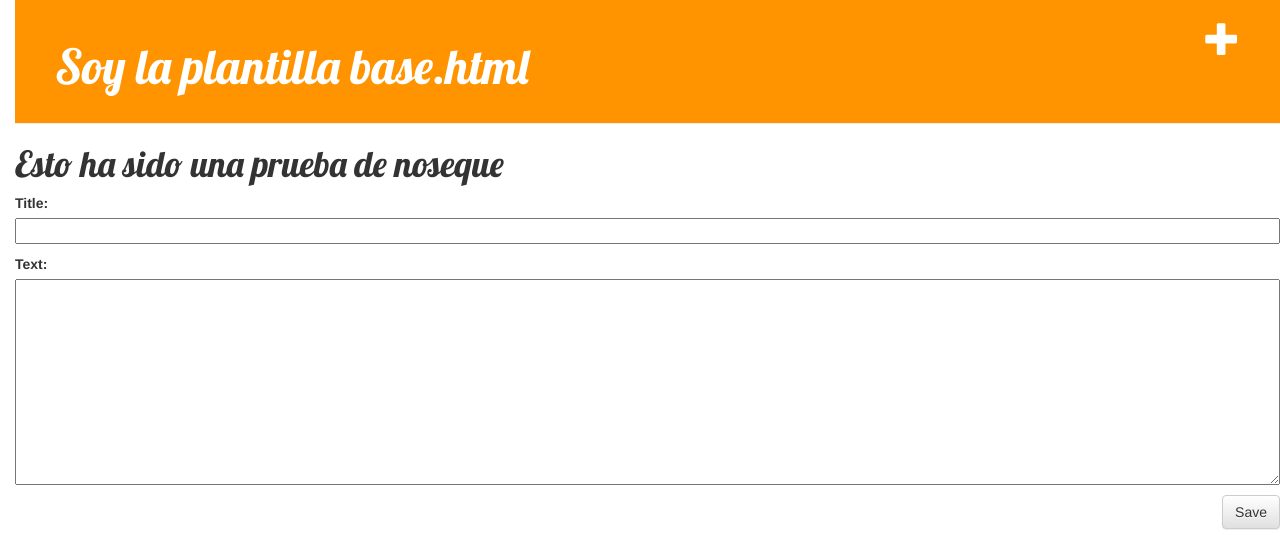
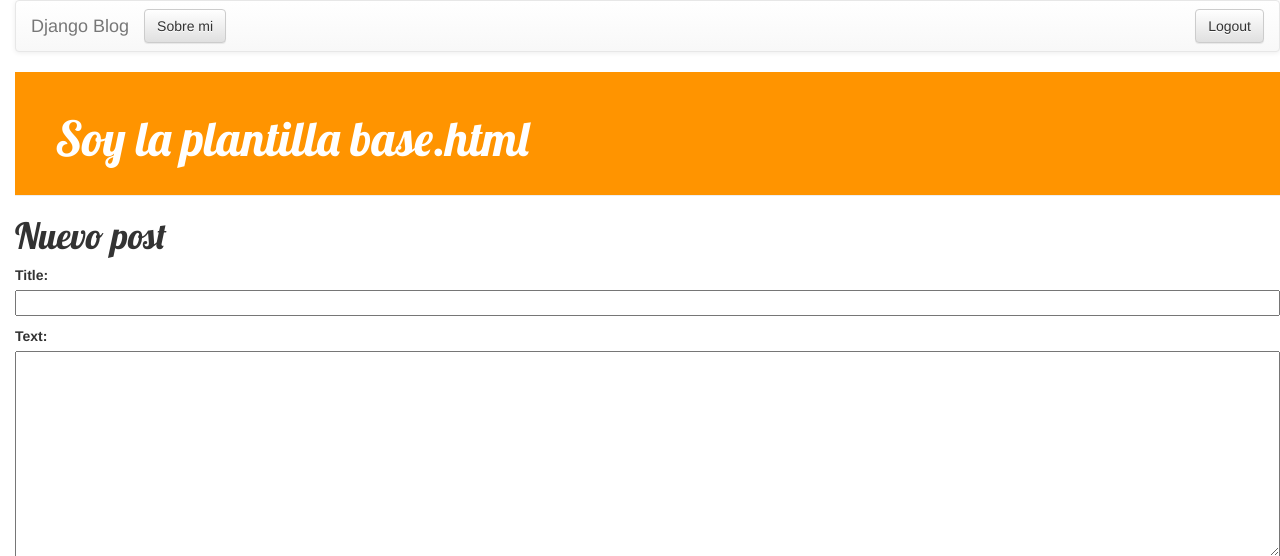
Before and after one commit to SrJhonS/DjangoBlog, a Django app: page /post/new/ in a window 1280 px wide. Shown: the top 556 px of the page. Run offline with Django 3.2, Linux system fonts and the light colour scheme; the visitor is signed in with stand-in values (Sample User, id 1); some libraries are stand-ins or nearby versions.

Commit message:
muchas cosas nuevas

```diff
--- a/Djangoblog/templates/base.html
+++ b/Djangoblog/templates/base.html
@@ -8,9 +8,47 @@
     <link href="http://fonts.googleapis.com/css?family=Lobster&subset=latin,latin-ext" rel="stylesheet" type="text/css">
 </head>
     <body>
+    <nav class="navbar navbar-default">
+        <div class="container-fluid">
+            <div class="navbar-header">
+                <a class="navbar-brand" href="{% url 'post_list' %}">
+                    Django Blog
+                </a>
+            </div>
+            <div class="collapse navbar-collapse">
+                    <ul class="nav navbar-nav">
+                        <li>
+                            <button type="button" href="/" class="btn btn-default navbar-btn">Sobre mi</button>
+                        </li>
+                    </ul>
+                {% if user.is_authenticated %}
+                    <a type="button" class="btn btn-default navbar-btn navbar-right" href="{% url 'logout' %}">Logout</a>
+                {% else %}
+                    <!--a type="button" class="btn btn-default navbar-btn navbar-right" href="{% url 'login' %}">Login</a-->
+                    <form method="post" action="{% url 'django.contrib.auth.views.login' %}">
+                        {% csrf_token %}
+                        {{ form.username.label_tag }}
+                        {{ form.username }}
+                        {{ form.password.label_tag }}
+                        {{ form.password }}
+                        <input type="submit" value="entrar" />
+                        <input type="hidden" name="next" value="{{ next }}" />
+                    </form>
+                {% endif %}
 
+
+                <!--form class="navbar-form navbar-right" role="search">
+                    <div class="form-group">
+                        <input type="text" class="form-control" placeholder="Search">
+                    </div>
+                    <button type="submit" class="btn btn-default">Submit</button>
+                </form-->
+            </div>
+         </div>
+    </nav>
         <div class="page-header">
-			<a href="{% url 'blog.views.post_new' %}" class="top-menu"><span class="glyphicon glyphicon-plus"></span></a>
+            <!--a href="{% url 'blog.views.post_new' %}" class="top-menu"><span class="glyphicon glyphicon-plus"></span></a-->
+
             <h1>Soy la plantilla base.html</h1>
         </div>
 
--- a/Djangoblog/urls.py
+++ b/Djangoblog/urls.py
@@ -1,12 +1,16 @@
 from django.conf.urls import include, url
 from django.contrib import admin
+from django.views.generic import TemplateView
 
 urlpatterns = [
     # Examples:
     # url(r'^$', 'DJangoGirls.views.home', name='home'),
     # url(r'^blog/', include('blog.urls')),
 
+   	url(r'^sobre-mi/', TemplateView.as_view(template_name="blog/sobre-mi.html")),
     url(r'^admin/', include(admin.site.urls)),
     url(r'', include('blog.urls')),
+    url(r'^logout/$', 'django.contrib.auth.views.logout', {'next_page': '/'}),
     url('^', include('django.contrib.auth.urls')),
+
 ]
--- a/blog/static/css/blog.css
+++ b/blog/static/css/blog.css
@@ -6,6 +6,7 @@ h1 a {
 body {
         padding-left: 15px;
     }
+
 
 .page-header {
         background-color: #ff9400;
--- a/blog/templates/blog/post_detail.html
+++ b/blog/templates/blog/post_detail.html
@@ -5,9 +5,13 @@
         <div class="row">
             <div class="col-md-8">
             <div class="post">
+                <a class="btn btn-default" href="{% url 'blog.views.post_new' %}"><span class="glyphicon glyphicon-plus"></span></a>
+            {% if user == post.author %}
+                <a class="btn btn-default" href="{% url 'post_edit' pk=post.pk %}"><span class="glyphicon glyphicon-pencil"></span></a>
+                <a class="btn btn-default" href="{% url 'post_delete' pk=post.pk %}">Delete</a>
+            {% endif %}
                 <div class="date">
                     published: {{ post.published_date }}
-                    <a class="btn btn-default" href="{% url 'post_edit' pk=post.pk %}"><span class="glyphicon glyphicon-pencil"></span></a>
                 </div><br />
                 <h1>{{ post.title}}</h1><br />
                 <p>{{ post.text|linebreaks}}</p>
--- a/blog/templates/blog/post_edit.html
+++ b/blog/templates/blog/post_edit.html
@@ -1,7 +1,11 @@
 {% extends 'base.html' %}
 
     {% block content %}
-        <h1>Esto ha sido una prueba de noseque</h1>
+    	{% if post%}
+        	<h1>Editar el post</h1>
+        {% else %}
+        	<h1>Nuevo post</h1>
+        {% endif %}
         <form method="POST" class="post-form">{% csrf_token %}<!-- Hace que sean seguros -->
             {{ form.as_p }}<!-- Pintamos el formulario -->
             <button type="submit" class="save btn btn-default">Save</button>
--- a/blog/templates/blog/snippets/comments.html
+++ b/blog/templates/blog/snippets/comments.html
@@ -6,9 +6,9 @@
         </div>
 
         <div class="row">
-            <h1>New post</h1>
+            <h1>Comentario</h1>
             <form method="POST" class="post-form">{% csrf_token %}
                 {{ form.as_p }}
-                <button type="submit">Save</button>
+                <button type="submit">Enviar</button>
             </form>
         </div>
--- a/blog/urls.py
+++ b/blog/urls.py
@@ -2,8 +2,9 @@ from django.conf.urls import include, url
 from . import views
 
 urlpatterns = [
-	url(r'^$', views.post_list),
+	url(r'^$', views.post_list, name='post_list'),
 	url(r'^post/(?P<pk>[0-9]+)/$', views.post_detail, name='post_detail'), #Ver post
 	url(r'^post/new/$', views.post_new, name='post_new'), #Nuevo post
 	url(r'^post/(?P<pk>[0-9]+)/edit/$', views.post_edit, name='post_edit'), #Editar post
+	url(r'^post/(?P<pk>[0-9]+)/delete/$', views.post_delete, name='post_delete'), #Eliminar post
 ]
--- a/blog/views.py
+++ b/blog/views.py
@@ -59,4 +59,10 @@ def post_edit(request, pk):
             return redirect('post_detail', pk=post.pk)
     else:
         form = PostForm(instance=post)
-    return render(request, 'blog/post_edit.html', {'form': form})
+    return render(request, 'blog/post_edit.html', {'form': form, 'post': post })
+
+@login_required(login_url='login')
+def post_delete(request, pk):
+    post = get_object_or_404(Post, pk=pk)
+    post.delete()
+    return redirect('post_list')
```
Also changed, not shown: blog/templates/blog/sobre-mi.html (added, +9 -0 lines). Lines whose indentation alone changed are shown as unchanged.
